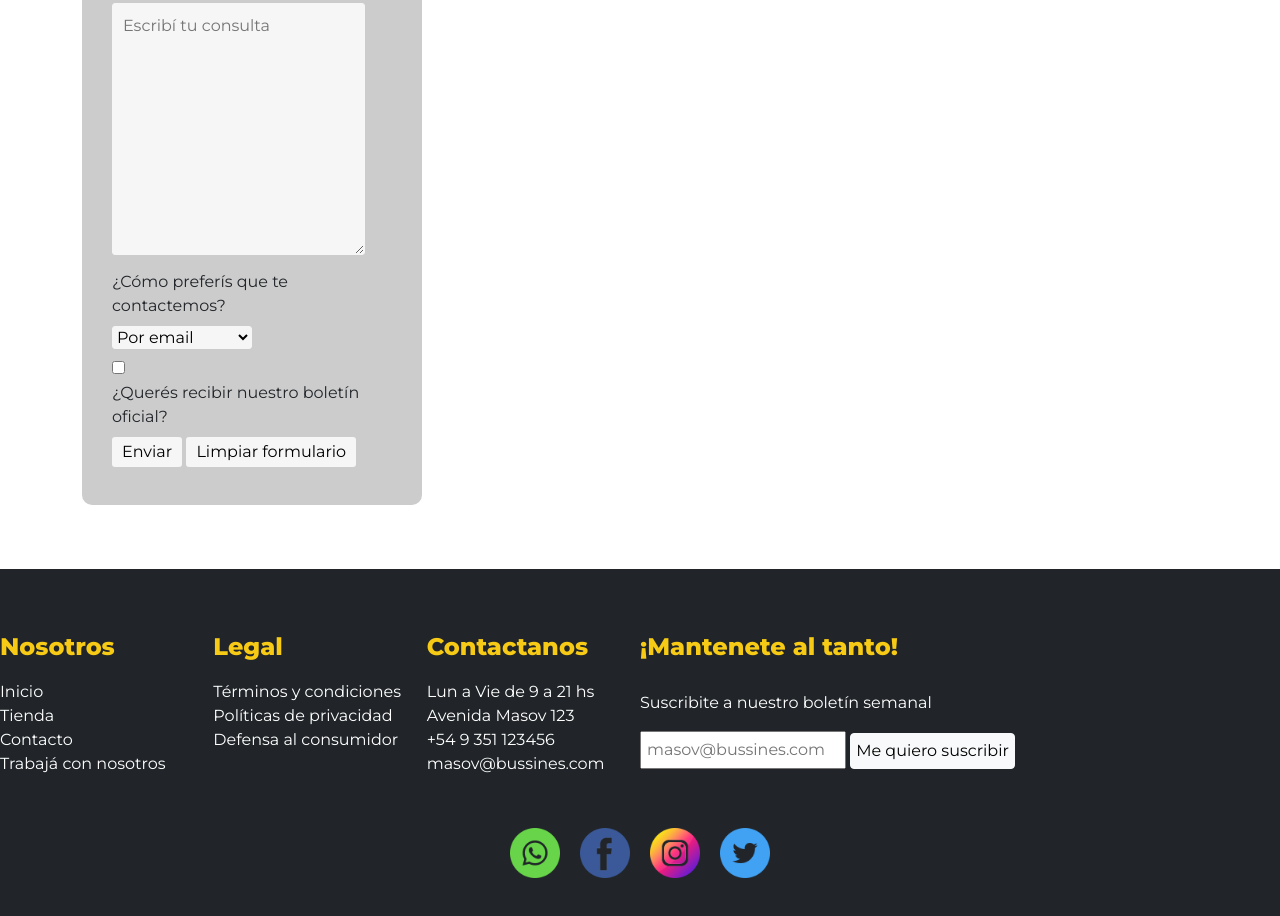
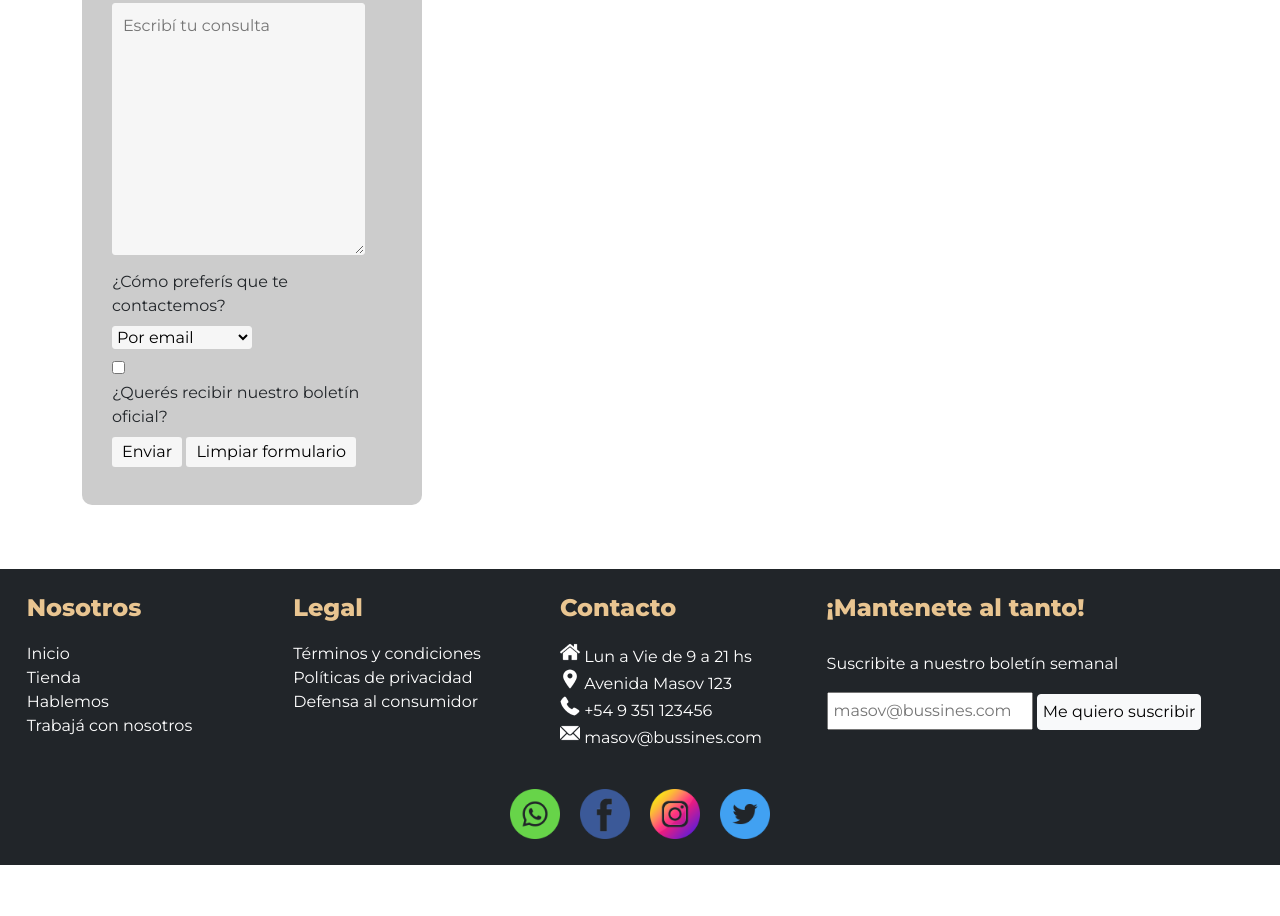
Before and after one commit to rociogirardini/repositorio_masov, a website: page Pages/contacto.html in a window 1280 px wide. Shown: the part 541-1457 px from the top of the page. After the commit the page ends 1406 px from the top, so only its background shows below. Drawn offline with nearby package versions, Linux system fonts and the light colour scheme.

Commit message:
Cambios en el footer y nuevas fotos

```diff
--- a/Pages/contacto.html
+++ b/Pages/contacto.html
@@ -95,21 +95,22 @@
         </form>
     </main>
     <div>
-           <!--Footer-->
-    <footer>
+     <!--Footer-->
+     <footer>
         <div class="row footer__footerCompleto">
             <!-- Footer General -->
-            <div class="mainFooter col-md-2">
+            <div class="mainFooter col-md-2 container">
                 <h2 class=footer__h2>Nosotros</h2>
                 <ul class=footer__ul>
                     <li><a href="../index.html" class=footer__ul__a>Inicio</a></li>
                     <li><a href="./shop-online.html" class=footer__ul__a>Tienda</a></li>
-                    <li><a href="./contacto.html" class=footer__ul__a>Contacto</a></li>
+                    <li><a href="./contacto.html" class=footer__ul__a>Hablemos</a></li>
+                    <!--Trabajá con nosotros también redirige a la página de contacto únicamente porque aún no está creada su propia página-->
                     <li><a href="./contacto.html" class=footer__ul__a>Trabajá con nosotros</a></li>
                 </ul>
             </div>
             <!-- Footer Legal -->
-            <div class="legalFooter col-md-2">
+            <div class="legalFooter col-md-2 container">
                 <h2 class=footer__h2>Legal</h2>
                 <ul class=footer__ul>
                     <li><a href="./terminosycondiciones.html" class=footer__ul__a>Términos y condiciones</a></li>
@@ -121,17 +122,17 @@
                 </ul>
             </div>
             <!-- Footer Contacto -->
-            <div class="contactoFooter col-md-2">
-                <h2 class=footer__h2>Contactanos</h2>
+            <div class="contactoFooter col-md-2 container">
+                <h2 class=footer__h2>Contacto</h2>
                 <ul class=footer__ul>
-                    <li>Lun a Vie de 9 a 21 hs</li>
-                    <li>Avenida Masov 123</li>
-                    <li>+54 9 351 123456</li>
-                    <li>masov@bussines.com</li>
+                    <li><span class=home></span> Lun a Vie de 9 a 21 hs</li>
+                    <li><span class=maps></span> Avenida Masov 123</li>
+                    <li><span class=phone></span> +54 9 351 123456</li>
+                    <li><span class=mail></span> masov@bussines.com</li>
                 </ul>
             </div>
             <!-- Footer Boletin -->
-            <div class="boletinFooter col-lg-4 col-md-8">
+            <div class="boletinFooter col-lg-4 col-md-8 container">
                 <h2 class=footer__h2>¡Mantenete al tanto!</h2>
                 <p>Suscribite a nuestro boletín semanal</p>
                 <form>
@@ -143,10 +144,14 @@
         <!--Footer social-->
         <div class=container>
             <div class="row row-cols-auto justify-content-center footer__socialFooter">
-                <p class="col-md-auto"><a href="#"><img alt="logo social media whatsapp" class=wpp src="../media/whatsapp.png"></a></p>
-                <p class="col-md-auto"><a href="#"><img alt="logo social media facebook" class=fb src="../media/facebook.png"></a></p>
-                <p class="col-md-auto"><a href="#"><img alt="logo social media instagram" class=ig src="../media/instagram.png"></a></p>
-                <p class="col-md-auto"><a href="#"><img alt="logo social media twitter" class=tw src="../media/twitter.png"></a></p>
+                <p class="col-md-auto"><a href="https://www.whatsapp.com/?lang=es"><img alt="logo social media whatsapp" class=wpp
+                            src="../media/whatsapp.png"></a></p>
+                <p class="col-md-auto"><a href="https://es-la.facebook.com/"><img alt="logo social media facebook" class=fb
+                            src="../media/facebook.png"></a></p>
+                <p class="col-md-auto"><a href="https://www.instagram.com/?hl=es-la"><img alt="logo social media instagram" class=ig
+                            src="../media/instagram.png"></a></p>
+                <p class="col-md-auto"><a href="https://twitter.com/?lang=es"><img alt="logo social media twitter" class=tw
+                            src="../media/twitter.png"></a></p>
             </div>
         </div>
     </footer>
--- a/scss/layout/_footer.scss
+++ b/scss/layout/_footer.scss
@@ -3,7 +3,7 @@ footer{
     background-color: rgb(33,37,41);
     color:$color-texto-general;
     font-family: $general-font;
-    padding:3% 0 3% 0;
+    padding-top: 1%;
     .row {--bs-gutter-x: 0rem;}
     .footer__ul {
         list-style: none;
@@ -18,7 +18,7 @@ footer{
         }
     }
     .footer__h2{
-        color: $font-color-footer;
+        color: $main-color;
         font-family: $general-font;
         font-size: $h2-size-footer;
         display:grid;
@@ -33,7 +33,7 @@ footer{
         margin:10px
     }
     .footer__footerCompleto{
-        padding: 2% 0% 2% 0%;
+        padding: 1% 0% 1% 0%;
     }
     .boletinFooter__casillaEmail{
         padding: 5px;
--- a/scss/utilities/_variables.scss
+++ b/scss/utilities/_variables.scss
@@ -10,10 +10,10 @@ $subtitle-weight: 200px;
 $main-color: #E9C591;
 $second-color: #4CB2FA;
 $third-color: #FF4343;
+$third-color-ligth:#fa7e7e;
 $third-color-dark: #823338;
 // COLORES EXTRA
 $background-title:rgba(0, 0, 0, 0.6);
-$font-color-footer: #F7CB15;
 $color-button-principal:#e53236;
 $color-hover:#ee585a;
 $color-texto-general: white;
@@ -24,7 +24,7 @@ $color-button-reset: #e2b80f;
 $general-font: 'Montserrat', sans-serif;
     // ESTILOS H2
     $h2-size:150%;
-    $h2-size-footer:3vh;
+    $h2-size-footer:150%;
     $h2-weight: 800;
 // CONDICIONALES
     // Iconos contacto Footer
```
Also changed, not shown: Pages/politica-privacidad.html (+19 -16 lines), Pages/shop-online.html (+19 -16 lines), Pages/terminosycondiciones.html (+19 -16 lines), index.html (+13 -13 lines), css/style.css, media/Producto1.png (added), media/Producto2.png (added), media/Producto3.png (added), media/Producto4.png (added).
